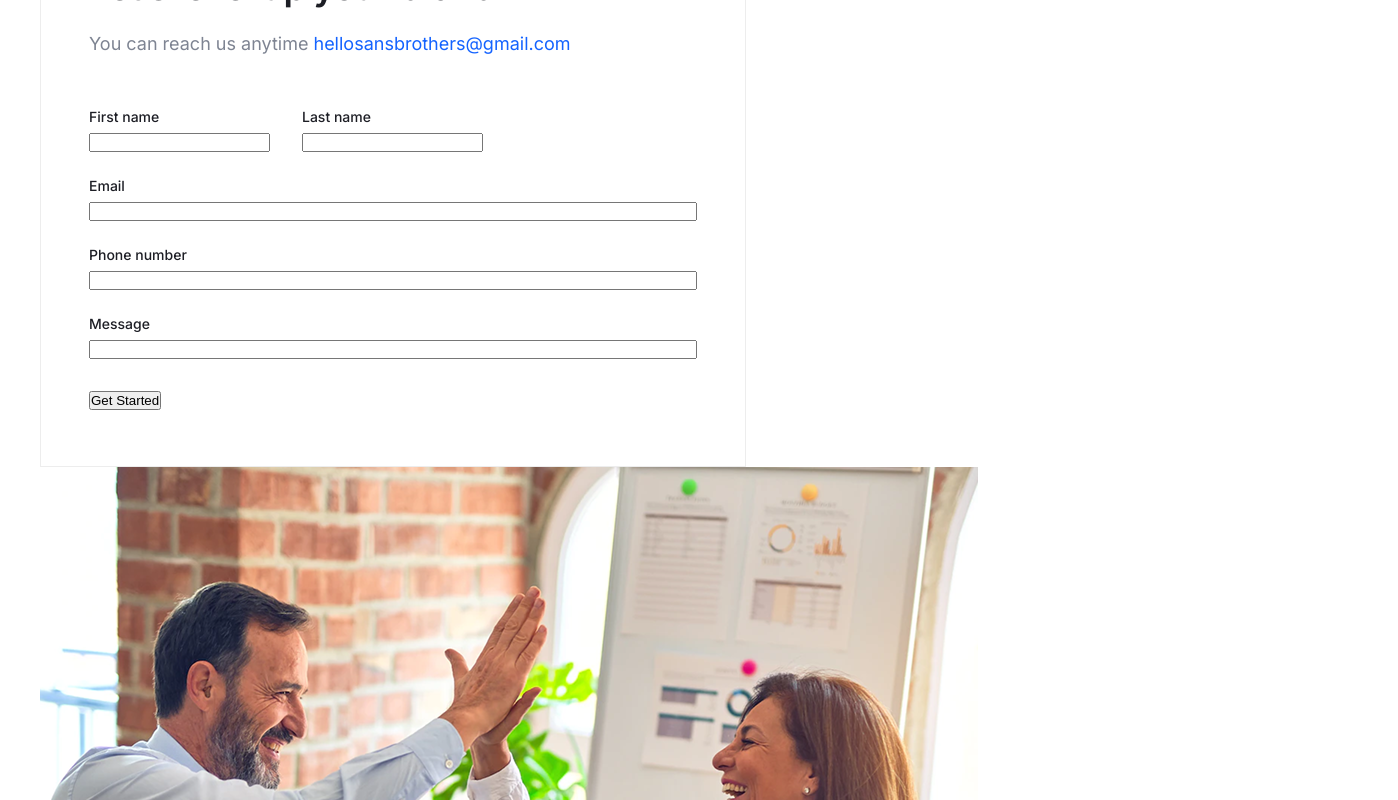
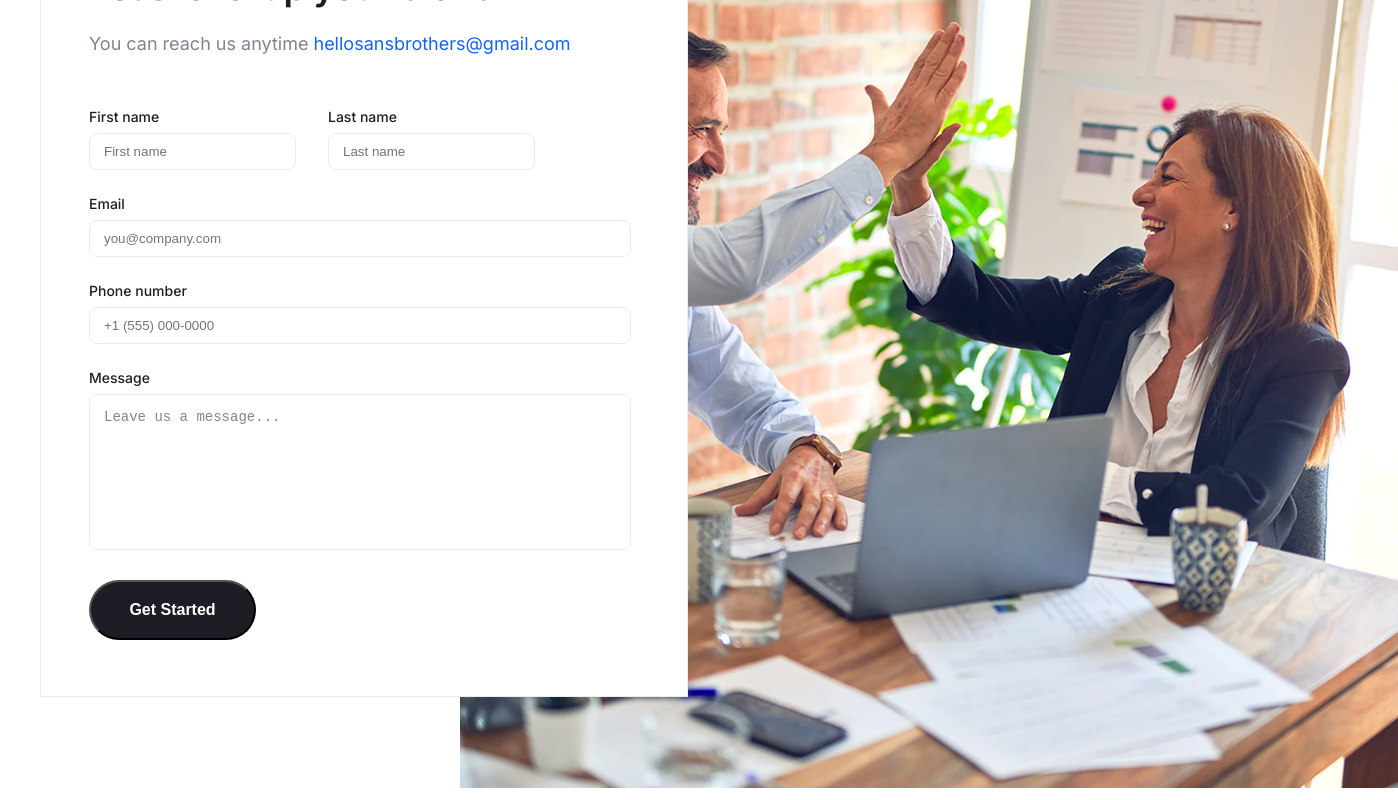
Before and after one commit to Castorki/COCO, a React (Create React App) app: page /contactUs in a window 1280 px wide. Shown: the part 1840-2640 px from the top of the page, 1398 px wide, since content can reach past the window. Built offline with nearby package versions, Linux system fonts and the light colour scheme.

Commit message:
added contact form for Contacts page

```diff
--- a/src/App.css
+++ b/src/App.css
@@ -9,6 +9,10 @@
 
 body {
   font-family: "Inter", sans-serif;
+}
+
+input {
+  outline: none;
 }
 
 .center {
--- a/src/App.scss
+++ b/src/App.scss
@@ -9,6 +9,10 @@
 
 body {
     font-family: 'Inter', sans-serif;
+}
+
+input {
+    outline: none;
 }
 
 .center {
--- a/src/components/pages/contactsPage/ContactForm.js
+++ b/src/components/pages/contactsPage/ContactForm.js
@@ -12,31 +12,33 @@
                 </div>
                 <div className='form__userData'>
                     <div className='form__userData_firstName'>
-                        <label className='form__userData_firstName label' for='firstName'>First name</label>
-                        <input className='form__userData_firstName input' type='text' id='name' required></input>
+                        <label className='form__userData_firstName label' htmlFor='firstName'>First name</label>
+                        <input className='form__userData_firstName input' type='text' id='firstName' placeholder='First name' required></input>
                     </div>
                     <div className='form__userData_lastName'>
-                        <label className='form__userData_lastName label' for='lastName'>Last name</label>
-                        <input className='form__userData_lastName input' type='text' id='name' required></input>
+                        <label className='form__userData_lastName label' htmlFor='lastName'>Last name</label>
+                        <input className='form__userData_lastName input' type='text' id='lastName' placeholder='Last name' required></input>
                     </div>
                 </div>
                 <div className='form__userEmail'>
-                    <label className='form__userEmail_label' for='email'>Email</label>
-                    <input className='form__userEmail_input' type='email' id='email' required></input>
+                    <label className='form__userEmail_label' htmlFor='email'>Email</label>
+                    <input className='form__userEmail_input' type='email' id='email' placeholder='you@company.com' required></input>
                 </div>
                 <div className='form__userPhoneNumber'>
-                    <label className='form__userPhoneNumber_label' for='phoneNumber'>Phone number</label>
-                    <input className='form__userPhoneNumber_input' type='number' id='phoneNumber' required></input>
+                    <label className='form__userPhoneNumber_label' htmlFor='phoneNumber'>Phone number</label>
+                    <input className='form__userPhoneNumber_input' type='number' id='phoneNumber' placeholder='+1 (555) 000-0000' required></input>
                 </div>
                 <div className='form__userMessage'>
-                    <label className='form__userMessage_label' for='message'>Message</label>
-                    <input className='form__userMessage_input' type='text' id='message'></input>
+                    <label className='form__userMessage_label' htmlFor='message'>Message</label>
+                    <textarea className='form__userMessage_textArea' type='text' id='message' placeholder='Leave us a message...'></textarea>
                 </div>
-                <div className='form__submitButton'>
-                    <input className='form__submitButton_input' type="submit" value="Get Started" />
-                </div>
+                <button className='form__submitButton' type='submit'>
+                    Get Started
+                </button>
             </form>
-            <img className='contactsForm__photo' src='contactsFormPicture.png'></img>
+            <div className='contactsForm__wrapper'>
+            <img className='contactsForm__wrapper_photo' src='contactsFormPicture.png'></img>
+            </div>
         </div>
     )
 }
--- a/src/components/pages/contactsPage/ContactsStyles.css
+++ b/src/components/pages/contactsPage/ContactsStyles.css
@@ -1,3 +1,12 @@
+input[type=number]::-webkit-inner-spin-button,
+input[type=number]::-webkit-outer-spin-button {
+  -webkit-appearance: none;
+}
+
+input[type=number] {
+  -moz-appearance: textfield;
+}
+
 .contactsHeader {
   display: flex;
   gap: 83px;
@@ -56,10 +65,11 @@
 }
 
 .contactsForm__form {
-  max-width: 608px;
+  margin-bottom: 261px;
+  max-width: 550px;
   padding: 56px 48px;
   border: 1px solid #EDEDED;
-  position: relative;
+  background-color: #FFFFFF;
   display: flex;
   flex-direction: column;
   gap: 24px;
@@ -102,6 +112,12 @@
   line-height: 20px;
   color: #1D1E25;
 }
+.contactsForm__form .form__userData_firstName.input {
+  max-width: 240px;
+  padding: 10px 14px;
+  border-radius: 8px;
+  border: 1px solid #EDEDED;
+}
 .contactsForm__form .form__userData_lastName {
   display: flex;
   flex-direction: column;
@@ -113,6 +129,12 @@
   font-size: 14px;
   line-height: 20px;
   color: #1D1E25;
+}
+.contactsForm__form .form__userData_lastName.input {
+  max-width: 240px;
+  padding: 10px 14px;
+  border-radius: 8px;
+  border: 1px solid #EDEDED;
 }
 .contactsForm__form .form__userEmail {
   display: flex;
@@ -126,6 +148,12 @@
   line-height: 20px;
   color: #1D1E25;
 }
+.contactsForm__form .form__userEmail_input {
+  max-width: 512px;
+  padding: 10px 14px;
+  border-radius: 8px;
+  border: 1px solid #EDEDED;
+}
 .contactsForm__form .form__userPhoneNumber {
   display: flex;
   flex-direction: column;
@@ -137,6 +165,12 @@
   font-size: 14px;
   line-height: 20px;
   color: #1D1E25;
+}
+.contactsForm__form .form__userPhoneNumber_input {
+  max-width: 512px;
+  padding: 10px 14px;
+  border-radius: 8px;
+  border: 1px solid #EDEDED;
 }
 .contactsForm__form .form__userMessage {
   display: flex;
@@ -150,4 +184,48 @@
   font-size: 14px;
   line-height: 20px;
   color: #1D1E25;
+}
+.contactsForm__form .form__userMessage_textArea {
+  max-width: 512px;
+  padding: 10px 14px;
+  border-radius: 8px;
+  border: 1px solid #EDEDED;
+  height: 134px;
+  outline: none;
+  resize: none;
+}
+.contactsForm__form .form__userMessage_textArea::-moz-placeholder {
+  font-style: normal;
+  font-weight: 400;
+  font-size: 14px;
+  line-height: 24px;
+  color: #7E8492;
+}
+.contactsForm__form .form__userMessage_textArea::placeholder {
+  font-style: normal;
+  font-weight: 400;
+  font-size: 14px;
+  line-height: 24px;
+  color: #7E8492;
+}
+.contactsForm__form .form__submitButton {
+  padding: 16px 32px;
+  background-color: #1D1E25;
+  border-radius: 100px;
+  max-width: 167px;
+  font-style: normal;
+  font-weight: 700;
+  font-size: 16px;
+  line-height: 24px;
+  text-align: center;
+  color: #FFFFFF;
+}
+.contactsForm__wrapper {
+  position: relative;
+}
+.contactsForm__wrapper_photo {
+  position: absolute;
+  left: 35%;
+  z-index: -1;
+  bottom: 170px;
 }/*# sourceMappingURL=ContactsStyles.css.map */
--- a/src/components/pages/contactsPage/ContactsStyles.scss
+++ b/src/components/pages/contactsPage/ContactsStyles.scss
@@ -1,3 +1,35 @@
+@mixin userForm {
+    display: flex;
+    flex-direction: column;
+    gap: 6px;
+}
+
+@mixin input ($max-width) {
+    max-width: $max-width;
+    padding: 10px 14px;
+    border-radius: 8px;
+    border: 1px solid #EDEDED;
+
+}
+
+
+@mixin form-label() {
+    font-style: normal;
+    font-weight: 500;
+    font-size: 14px;
+    line-height: 20px;
+    color: #1D1E25;
+}
+
+input[type="number"]::-webkit-inner-spin-button,
+input[type="number"]::-webkit-outer-spin-button {
+    -webkit-appearance: none;
+}
+
+input[type="number"] {
+    -moz-appearance: textfield;
+}
+
 .contactsHeader {
     display: flex;
     gap: 83px;
@@ -64,11 +96,13 @@
 }
 
 .contactsForm {
+
     &__form {
-        max-width: 608px;
+        margin-bottom: 261px;
+        max-width: 550px;
         padding: 56px 48px;
         border: 1px solid #EDEDED;
-        position: relative;
+        background-color: #FFFFFF;
         display: flex;
         flex-direction: column;
         gap: 24px;
@@ -103,76 +137,107 @@
             flex-direction: row;
 
             &_firstName {
-                display: flex;
-                flex-direction: column;
-                gap: 6px;
+                @include userForm();
 
                 &.label {
-                    font-style: normal;
-                    font-weight: 500;
-                    font-size: 14px;
-                    line-height: 20px;
-                    color: #1D1E25;
+                    @include form-label();
+                }
+
+                &.input {
+                    @include input(240px);
                 }
             }
 
             &_lastName {
-                display: flex;
-                flex-direction: column;
-                gap: 6px;
+                @include userForm();
+
 
                 &.label {
-                    font-style: normal;
-                    font-weight: 500;
-                    font-size: 14px;
-                    line-height: 20px;
-                    color: #1D1E25;
+                    @include form-label();
+
+                }
+
+                &.input {
+                    @include input(240px);
                 }
             }
         }
 
         .form__userEmail {
-            display: flex;
-            flex-direction: column;
-            gap: 6px;
+            @include userForm();
 
             &_label {
-                font-style: normal;
-                font-weight: 500;
-                font-size: 14px;
-                line-height: 20px;
-                color: #1D1E25;
+                @include form-label();
+            }
+
+            &_input {
+                @include input(512px)
             }
         }
 
         .form__userPhoneNumber {
-            display: flex;
-            flex-direction: column;
-            gap: 6px;
+            @include userForm();
+
 
             &_label {
-                font-style: normal;
-                font-weight: 500;
-                font-size: 14px;
-                line-height: 20px;
-                color: #1D1E25;
+                @include form-label();
+            }
+
+            &_input {
+                @include input(512px)
             }
         }
 
         .form__userMessage {
-            display: flex;
-            flex-direction: column;
-            gap: 6px;
+            @include userForm();
             margin-bottom: 6px;
 
             &_label {
-                font-style: normal;
-                font-weight: 500;
-                font-size: 14px;
-                line-height: 20px;
-                color: #1D1E25;
+                @include form-label();
             }
+
+            &_textArea {
+                @include input(512px);
+                height: 134px;
+                outline: none;
+                resize: none;
+
+                &::placeholder {
+                    font-style: normal;
+                    font-weight: 400;
+                    font-size: 14px;
+                    line-height: 24px;
+                    color: #7E8492;
+                }
+            }
+
+        }
+
+        .form__submitButton {
+            padding: 16px 32px;
+            background-color: #1D1E25;
+            border-radius: 100px;
+            max-width: 167px;
+            font-style: normal;
+            font-weight: 700;
+            font-size: 16px;
+            line-height: 24px;
+            text-align: center;
+            color: #FFFFFF;
         }
 
     }
+
+    &__wrapper {
+        position: relative;
+
+        &_photo {
+            position: absolute;
+            left: 35%;
+            z-index: -1;
+            bottom: 170px;
+        }
+    }
+
+
 }
```
Also changed, not shown: 2 other files (tests, documents, lock files or other folders).
